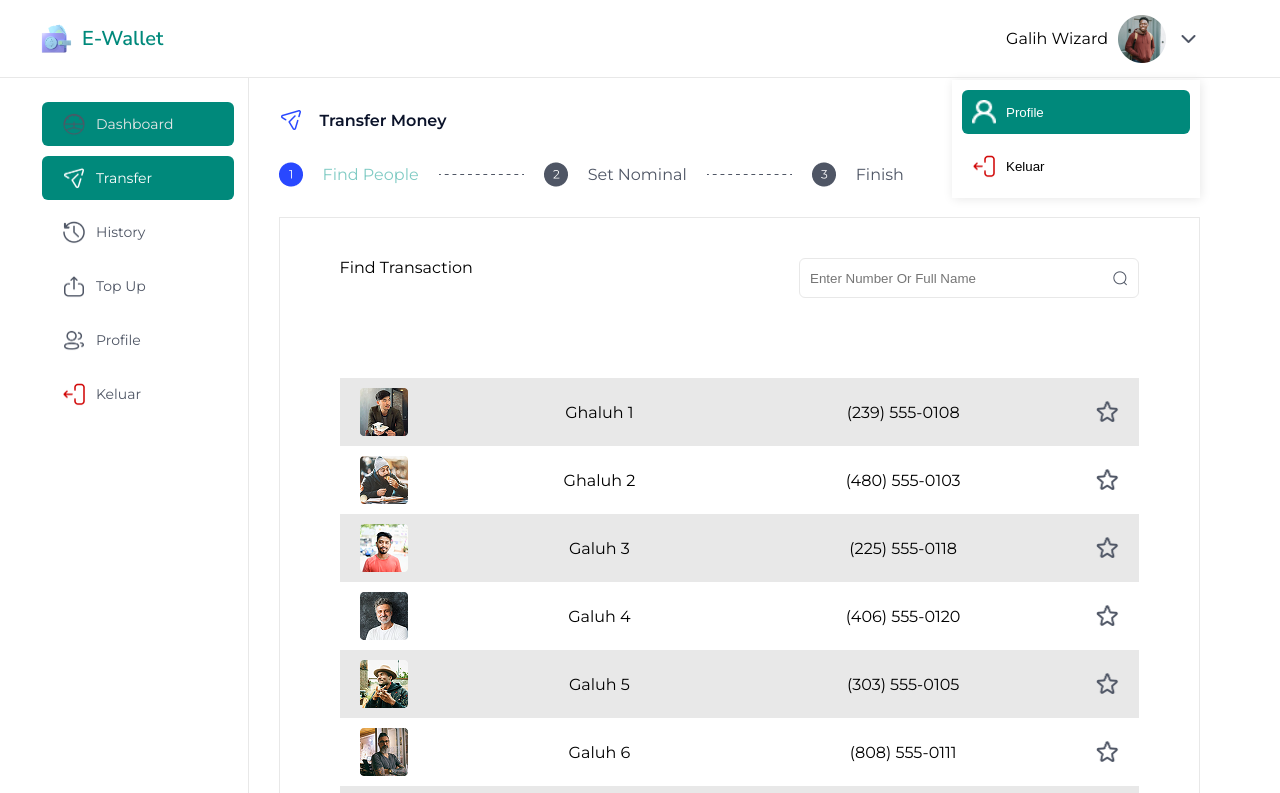
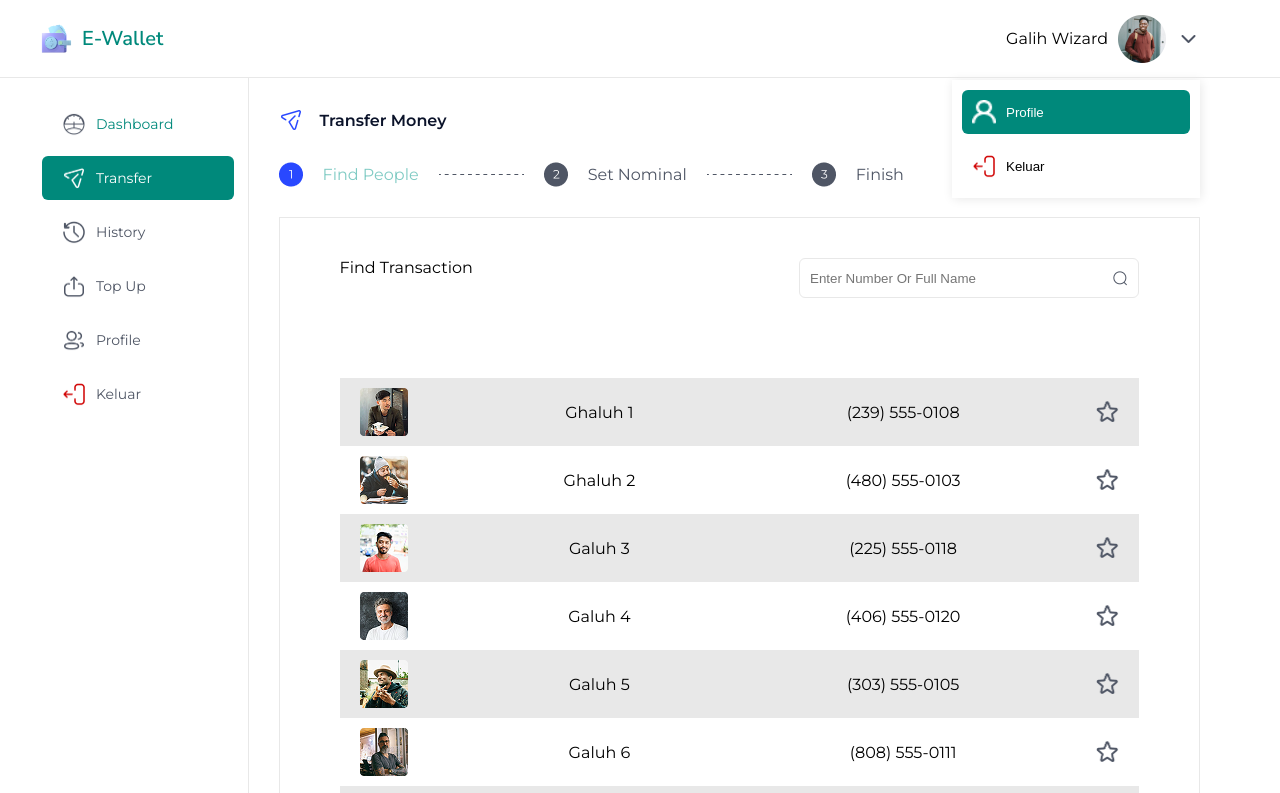
Before and after one commit to yusufbahtiarr/fgo24-css-slicing, a website: page pages/transfer.html in a window 1280 px wide. In both pictures the pointer is over the link "Dashboard". Shown: the top 793 px of the page. Drawn offline with Linux system fonts and the light colour scheme.

Commit message:
fix: fix hover menu in transfer & transfer-detail page

```diff
--- a/css/transfer-details.css
+++ b/css/transfer-details.css
@@ -187,8 +187,8 @@ li img {
     width: 100%;
 }
 li a:hover {
-    background-color: var(--primary2);
-    color: var(--secondary2);
+    /* background-color: var(--primary2); */
+    color: var(--primary2);
 }
 
 #logo-name {
--- a/css/transfer.css
+++ b/css/transfer.css
@@ -222,8 +222,8 @@ li img {
     width: 100%;
 }
 li a:hover {
-    background-color: var(--primary2);
-    color: var(--secondary2);
+    /* background-color: var(--primary2); */
+    color: var(--primary2);
 }
 
 #logo-name {
```
Also changed, not shown: img/Vector.png (added), img/dashboard-blue.png (added).
